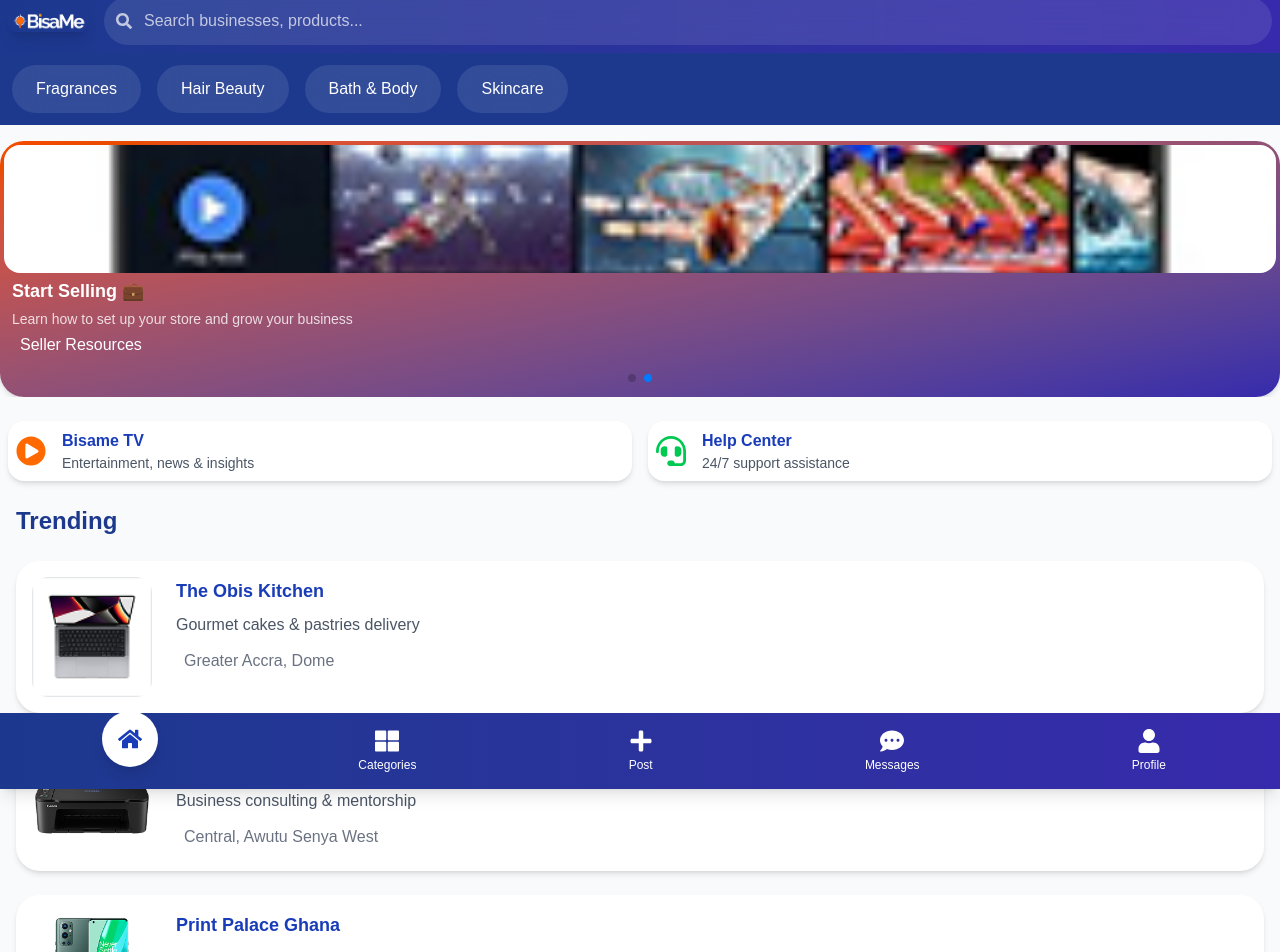
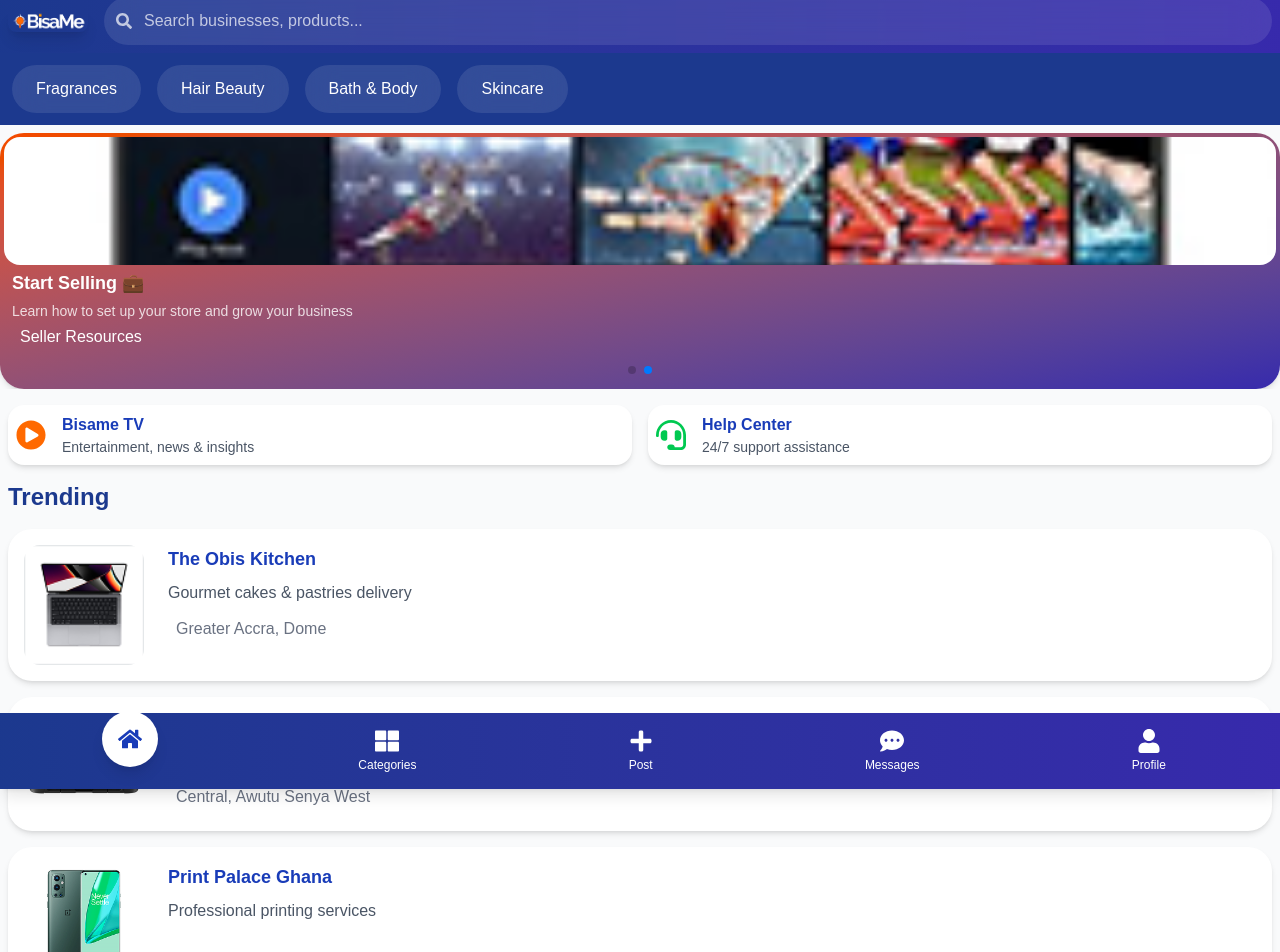
Before and after one commit to Alfredbisame/home_screen, a Next.js app: page / in a window 1280 px wide. Shown: the part 11-963 px from the top of the page. Built offline with nearby package versions, Linux system fonts and the light colour scheme.

Commit message:
Color and Space adjustments

```diff
--- a/src/app/page.tsx
+++ b/src/app/page.tsx
@@ -60,11 +60,11 @@
         modules={[Autoplay, Pagination]}
         autoplay={{ delay: 5000 }}
         pagination={{ clickable: true }}
-        className="my-4 px-2"
+        className="my-2 px-2"
       >
         <SwiperSlide>
           <Link href="/register" className="group block">
-            <div className="bg-gradient-to-br from-orange-600 to-indigo-800 rounded-3xl p-1 shadow-md hover:shadow-lg transition-shadow text-white h-64 max-h-64">
+            <div className="bg-gradient-to-br from-orange-600 to-blue-800 rounded-3xl p-1 shadow-md hover:shadow-lg transition-shadow text-white h-64 max-h-64">
               <Image
                 alt="Register Guide"
                 src="/f8.png"
@@ -78,7 +78,7 @@
               <p className="text-white/80 text-sm px-2">
                 Watch our quick tutorial to create your account in minutes
               </p>
-              <div className="flex items-center mt-1 px-2 text-white group-hover:text-orange-300 transition-colors">
+              <div className="flex items-center mt-1 px-2 text-white group-hover:text-orange-400 transition-colors">
                 <i className="fas fa-play-circle mr-2 text-sm" /> Watch Tutorial
               </div>
             </div>
@@ -100,7 +100,7 @@
               <p className="text-white/80 text-sm px-2">
                 Learn how to set up your store and grow your business
               </p>
-              <div className="flex items-center mt-1 px-2 text-white group-hover:text-orange-300 transition-colors">
+              <div className="flex items-center mt-1 px-2 text-white group-hover:text-orange-400 transition-colors">
                 <i className="fas fa-store mr-2 text-sm" /> Seller Resources
               </div>
             </div>
@@ -137,9 +137,9 @@
     </div>
 
       {/* Trending Section */}
-      <div className="p-4">
-        <h2 className="text-2xl font-bold text-blue-900 mb-6">Trending</h2>
-        <div className="space-y-6">
+      <div className="p-2">
+        <h2 className="text-2xl font-bold text-blue-900 mb-4">Trending</h2>
+        <div className="space-y-4">
           {[
             {
               img: "/02.png",
```
